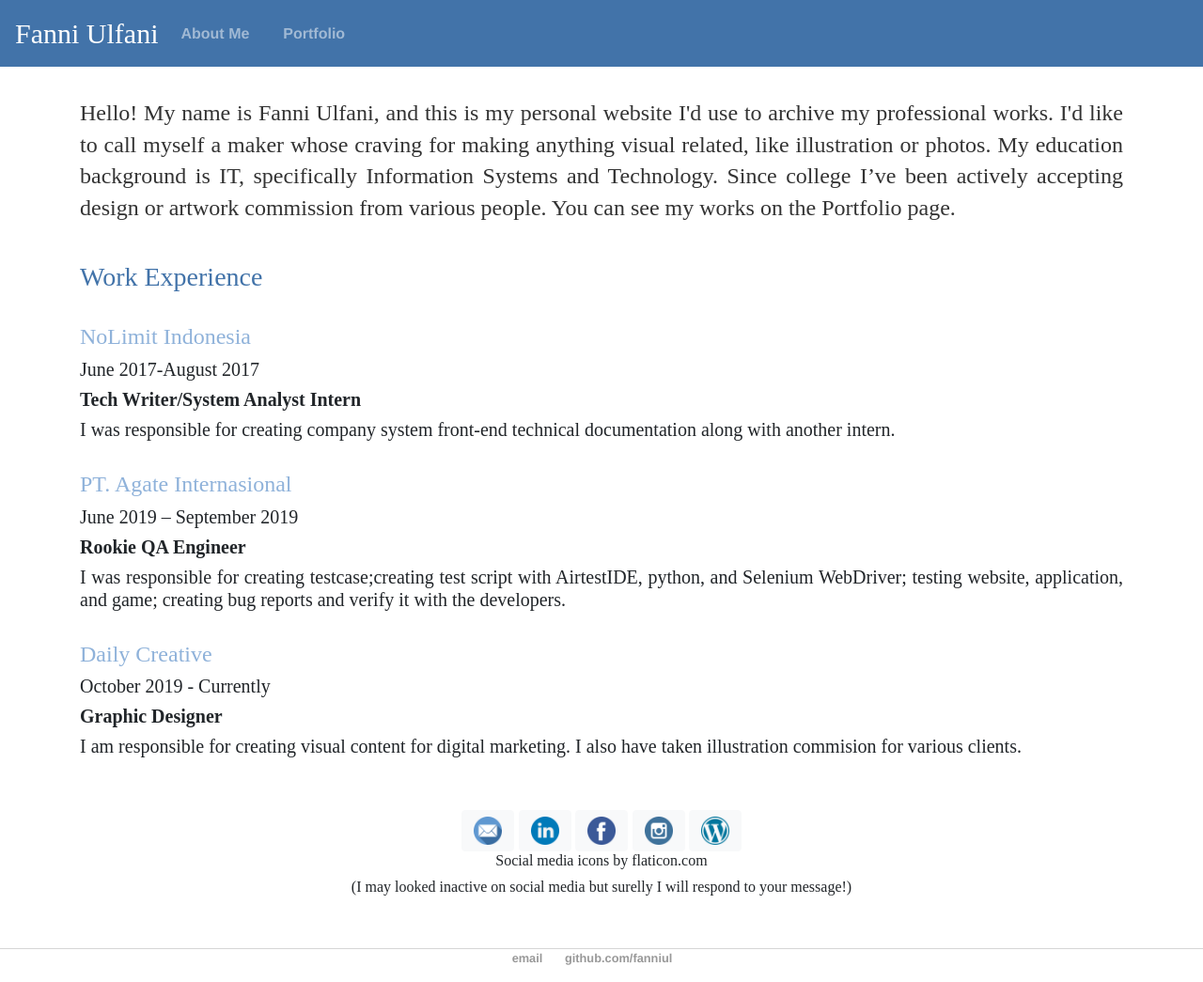
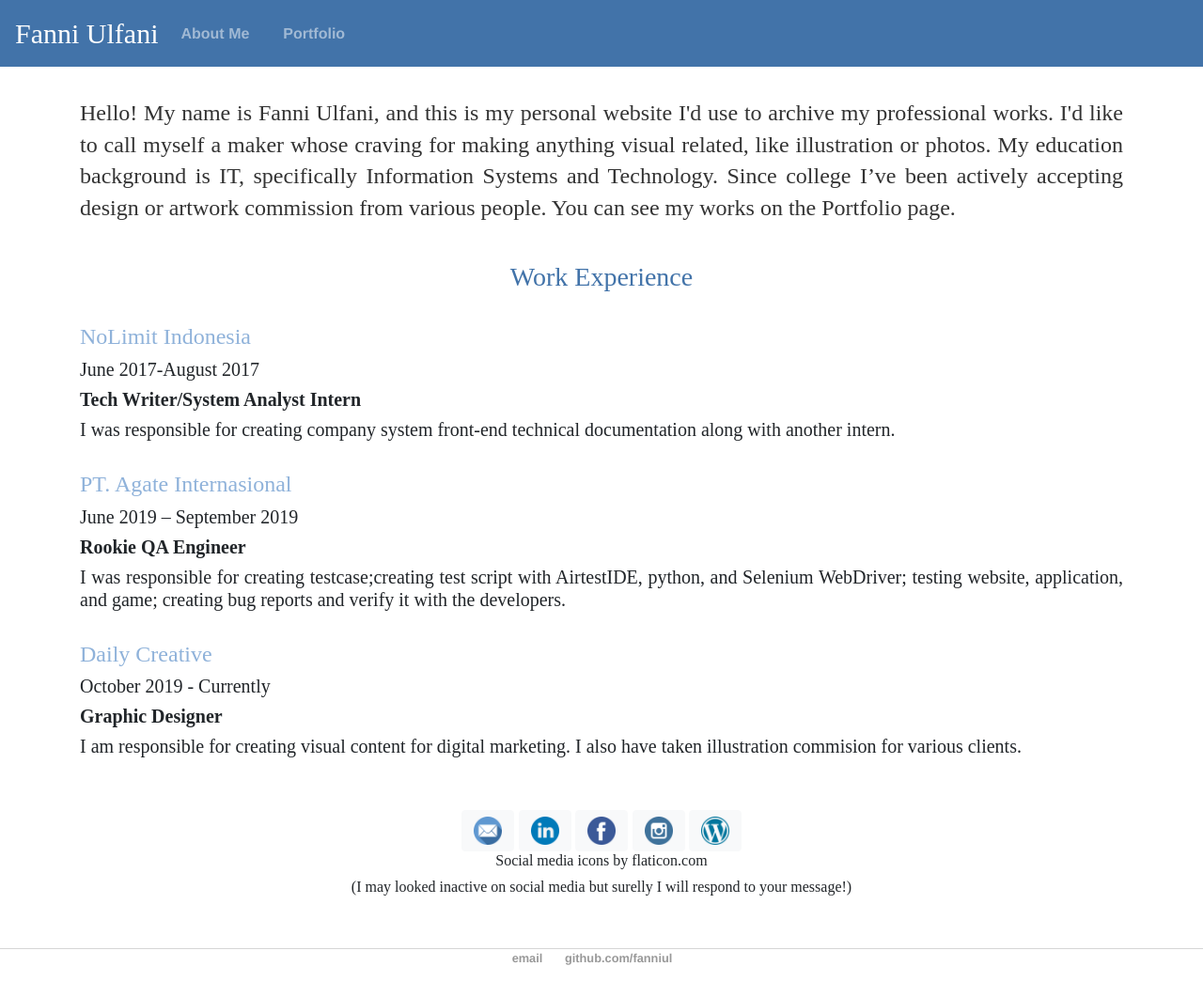
Before and after one commit to fanniul/fanniul.github.io, a Jekyll site: the page built from about/index.html, in a window 1280 px wide and 1045 px high. Shown: the whole window at 94% size. Built offline with Jekyll 4.4.1, drawn with Linux system fonts in a browser that asks for light colours; comment, search, counter and statistics services are not loaded.

Commit message:
Update index.html

```diff
--- a/about/index.html
+++ b/about/index.html
@@ -16,7 +16,7 @@ I’m focusing on web development, mainly in front-end.</p> -->
 	</p>
 	<br>
 	<div>
-		<h3 class="text-justify" style="font-family: Montserrat;color:#4273a9;"> Work Experience </h3>
+		<h3 class="text-center" style="font-family: Montserrat;color:#4273a9;"> Work Experience </h3>
 		<br>
 		<div>
 			<h4 class="text-justify" style="font-family: Montserrat;color:#8fb2da;"> NoLimit Indonesia </h4>
```
